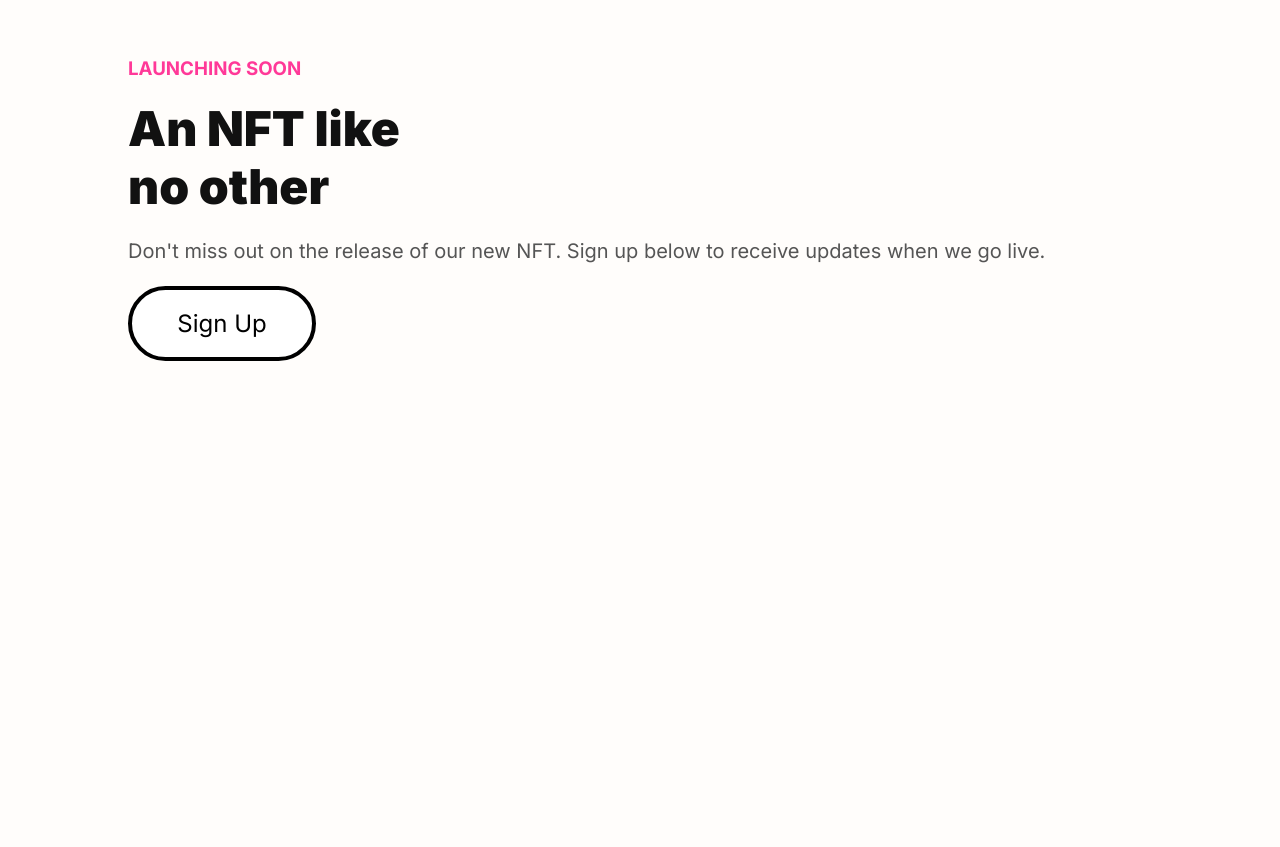
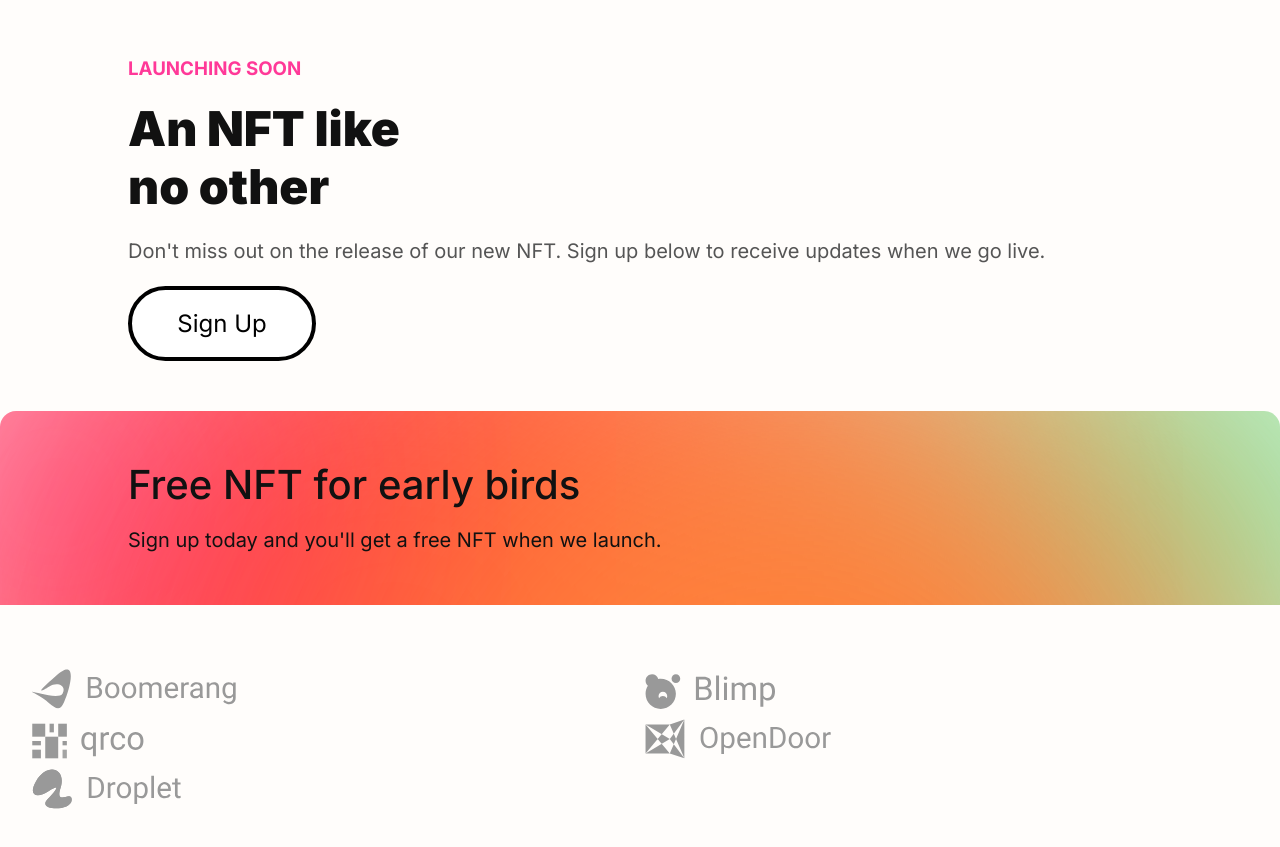
Before and after one commit to Lukasss321/TestasJs, a plain HTML site: page index.html in a window 1280 px wide. Shown: the part 53-900 px from the top of the page. Before the commit the page ends 800 px from the top, so only its background shows below. Drawn offline with Linux system fonts and the light colour scheme.

Commit message:
LogosSideCompleted.

```diff
--- a/index.html
+++ b/index.html
@@ -29,7 +29,18 @@
       <button type="submit">Sign Up</button>
       <!-- <img src="./assets/graphic.svg"></img> -->
     </section>
-    <section id="section-about"></section>
+    <section id="section-about">
+        <!-- <img src="./assets/background.svg"></img> -->
+        <h1>Free NFT for early birds</h1>
+        <h3>Sign up today and you'll get a free NFT when we launch.</h3>
+      </section>
+    <div class="logos">
+      <img src="./assets/companies/1.svg"/>
+      <img src="./assets/companies/2.svg"/>
+      <img src="./assets/companies/3.svg"/>
+      <img src="./assets/companies/4.svg"/>
+      <img src="./assets/companies/5.svg"/>
+    </div>
     <section id="section-launch"></section>
     <section id="section-signup"></section>
   </body>
--- a/style.css
+++ b/style.css
@@ -2,6 +2,8 @@
   padding: 0;
   margin: 0;
   font-family: "Inter", sans-serif;
+}
+body {
   background-color: rgb(255, 253, 251);
 }
 html {
@@ -94,3 +96,42 @@ header img {
   border-radius: 100px;
   border: 4px solid #000000;
 }
+/* Second section with backround as a color and text*/
+#section-about {
+  display: flex;
+  flex-direction: column;
+  padding: 50px 10%;
+  gap: 5px;
+  row-gap: 5%;
+  align-items: flex-start;
+  justify-content: flex-start;
+  position: relative;
+  background-image: url("./assets/background.svg");
+  background-repeat: no-repeat;
+}
+#section-about h1 {
+  font-weight: 500;
+  font-size: 40px;
+  line-height: 48px;
+  padding-bottom: 16px;
+  color: #111111;
+}
+#section-about h3 {
+  font-weight: 400;
+  font-size: 20px;
+  line-height: 150%;
+  color: #111111;
+}
+.logos {
+  display: grid;
+  grid-template-columns: repeat(2, 1fr);
+  /* justify-content: center; */
+  /* align-items: center; */
+  align-items: start;
+  gap: 10px;
+  padding: 64px 32px;
+}
+.logos img {
+  height: 40px;
+  align-self: flex-start;
+}
```
